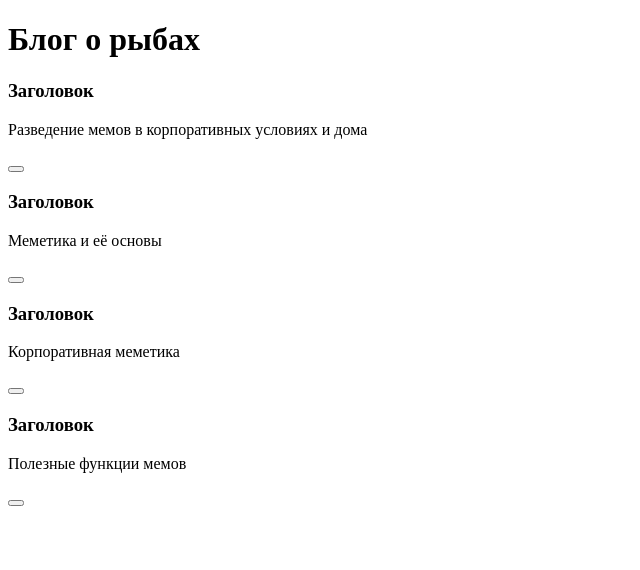
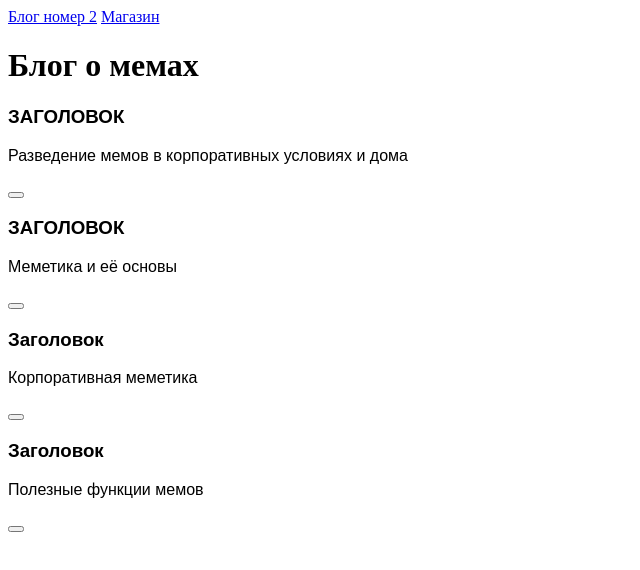
Before and after one commit to fefilovalili/bleg_2, a plain HTML site: page index.html in a window 1280 px wide. Shown: the whole page, without its empty margins (0-640 px from the left). Drawn offline with Linux system fonts and the light colour scheme.

Commit message:
add fonts

```diff
--- /dev/null
+++ b/css/style.css
@@ -0,0 +1,7 @@
+.heading{
+text-transform: uppercase;
+text-align: left;
+}
+p,h3, button{
+   font-family: 'DotGothic16', sans-serif;
+}
--- a/index.html
+++ b/index.html
@@ -6,14 +6,20 @@
     <meta name="viewport" content="width=device-width, initial-scale=1.0">
     <title>Document</title>
     <link rel="shortcut icon" href="favicon.ico" type="image/x-icon">
+    <link rel = "preconnect" href = "https://fonts.gstatic.com">
+    <link href = "https://fonts.googleapis.com/css2? family = DotGothic16 & display = swap" rel = " таблица стилей ">
+    <link rel="stylesheet" href="css/style.css">
 </head>
 <body>
-    <h1>Блог о рыбах</h1>
+    <a href="blog.html">Блог номер 2</a>
+    <a href="shop/shop.html">Магазин</a>
+
+    <h1>Блог о мемах</h1>
     <article>
-        <h3>Заголовок</h3>
+        <h3 class='heading'>Заголовок</h3>
         <p>Разведение мемов в корпоративных условиях  и дома</p>
         <button></button>
-        <h3>Заголовок</h3>
+        <h3 class='heading'>Заголовок</h3>
         <p>Меметика и её основы</p>
         <button></button>
         <h3>Заголовок</h3>
```
Also changed, not shown: blog.html (added, +12 -0 lines), shop/shop.html (added, +12 -0 lines).
